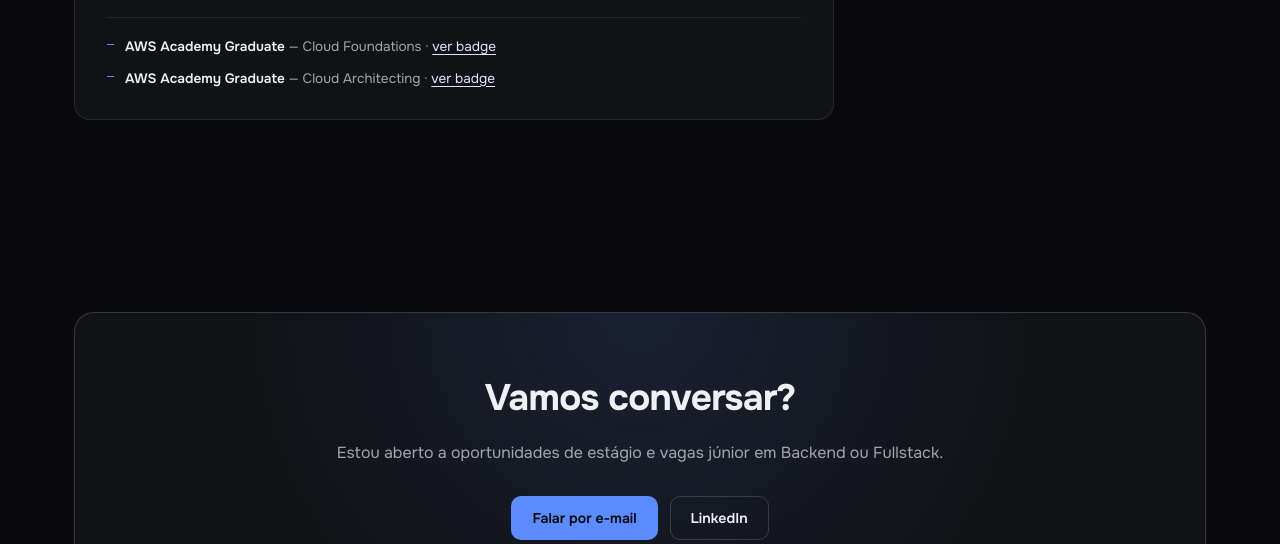
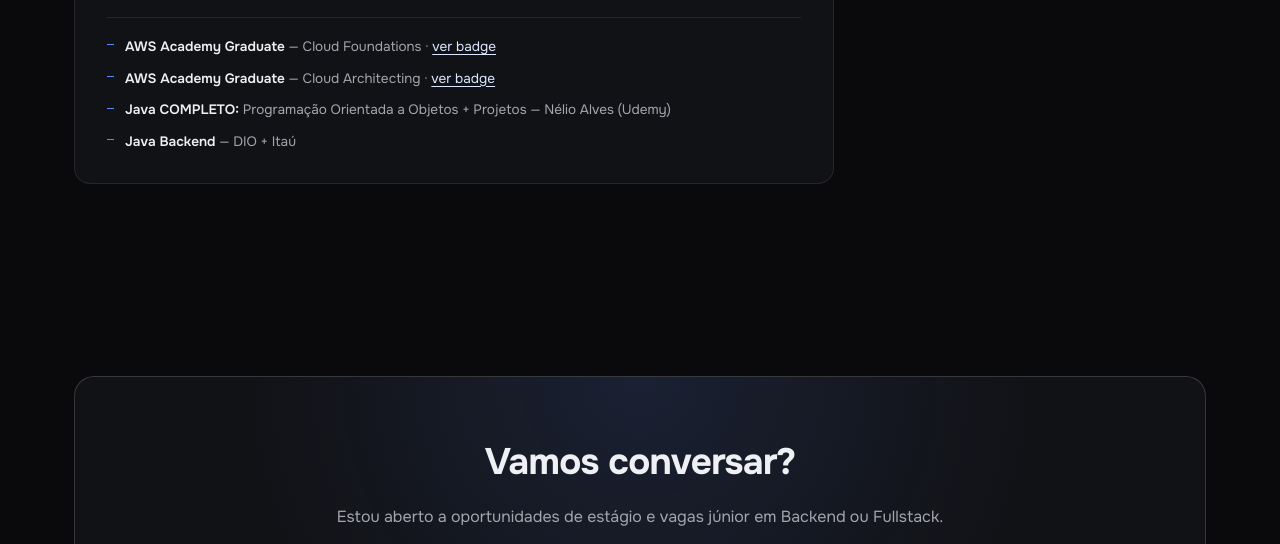
Before and after one commit to kauaazn/portfolio, a plain HTML site: page index.html in a window 1280 px wide. Shown: the part 6636-7180 px from the top of the page. Drawn offline with nearby package versions, Linux system fonts and the light colour scheme.

Commit message:
Keep the Udemy/DIO courses in Formação
Co-Authored-By: Claude Sonnet 5 <noreply@anthropic.com>
Claude-Session: https://claude.ai/code/session_011V6YfSQ7pxmZnkzSzepLKz

```diff
--- a/index.html
+++ b/index.html
@@ -619,6 +619,8 @@ footer a:hover{color:var(--ink-dim)}
       <ul class="certs">
         <li><b>AWS Academy Graduate</b> — Cloud Foundations · <a href="https://www.credly.com/badges/2156a8d7-5fea-4fdb-b9fa-eb3f7ea33f84" target="_blank" rel="noopener" style="color:var(--accent-ink);text-decoration:underline;text-underline-offset:3px">ver badge</a></li>
         <li><b>AWS Academy Graduate</b> — Cloud Architecting · <a href="https://www.credly.com/badges/cb36a894-391d-4650-8d07-46cb394addc3/public_url" target="_blank" rel="noopener" style="color:var(--accent-ink);text-decoration:underline;text-underline-offset:3px">ver badge</a></li>
+        <li><b>Java COMPLETO:</b> Programação Orientada a Objetos + Projetos — Nélio Alves (Udemy)</li>
+        <li><b>Java Backend</b> — DIO + Itaú</li>
       </ul>
     </div>
   </div>
```
